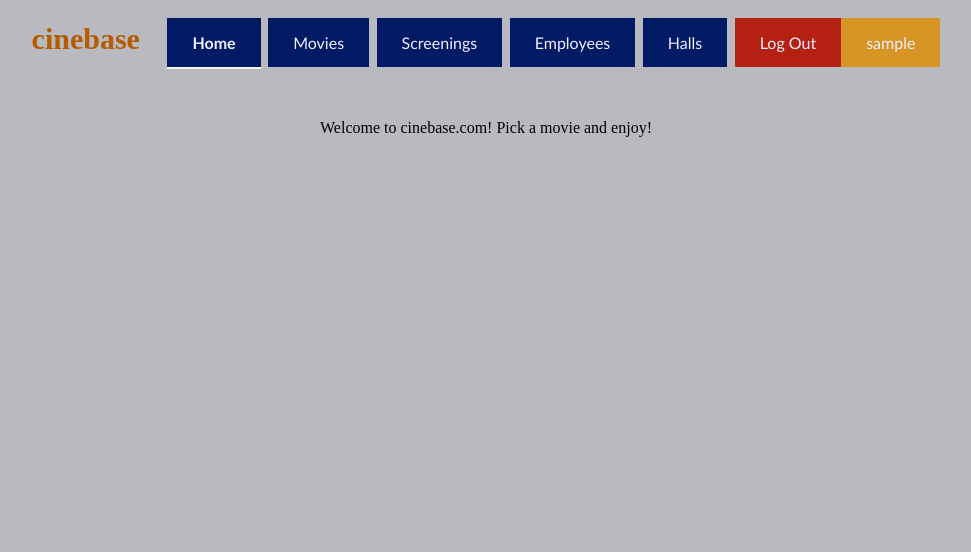
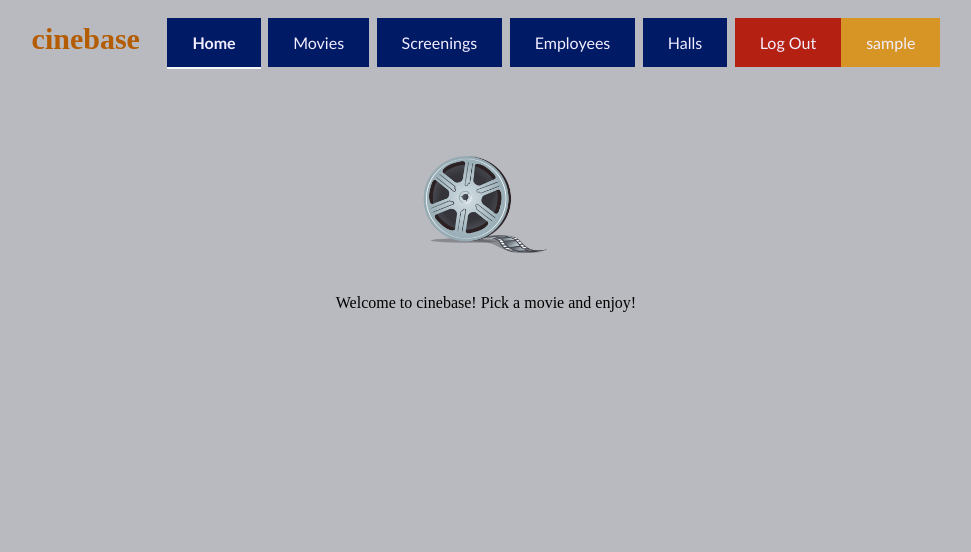
Before and after one commit to utzn42/Cinebase-IMSE-WS2018-, a PHP site: page / in a window 1280 px wide. Shown: the top 552 px of the page, without its empty margins (154-1125 px from the left). Run offline with PHP 8.4, Linux system fonts and the light colour scheme; the visitor is signed in with stand-in values (Sample User, id 1).

Commit message:
added fancy image to index.php

```diff
--- a/homepage/index.php
+++ b/homepage/index.php
@@ -134,7 +134,10 @@ if ($_SERVER['REQUEST_METHOD'] == "POST") {
 </div>
 <div class="wrapperMainBody">
     <div class="mainBody" id="mainBody">
-        Welcome to cinebase.com! Pick a movie and enjoy!
+      <br>
+      <img src="img/filmReel.png" height="135" width="135">
+      <br><br>
+        Welcome to cinebase! Pick a movie and enjoy!
     </div>
 </div>
 
@@ -184,7 +187,7 @@ if (isset($_SESSION['loggedinEmployee']) && $_SESSION['loggedinEmployee'] == tru
 </div>
 <!-- End of the part taken from: https://www.w3schools.com/howto/howto_css_login_form.asp -->
 
-<br><br><br><br><br><br><br><br><br><br><br><br><br><br><br><br><br><br><br><br><br><br><br>
+<br><br><br><br><br><br><br><br><br><br><br><br><br><br><br><br><br><br><br>
 
 <p style="text-align:center">Yasin Ergüven Utz Nisslmüller Alexander Ramharter Oliver
     Schweiger</p>
```
Also changed, not shown: homepage/img/filmReel.png (added).
